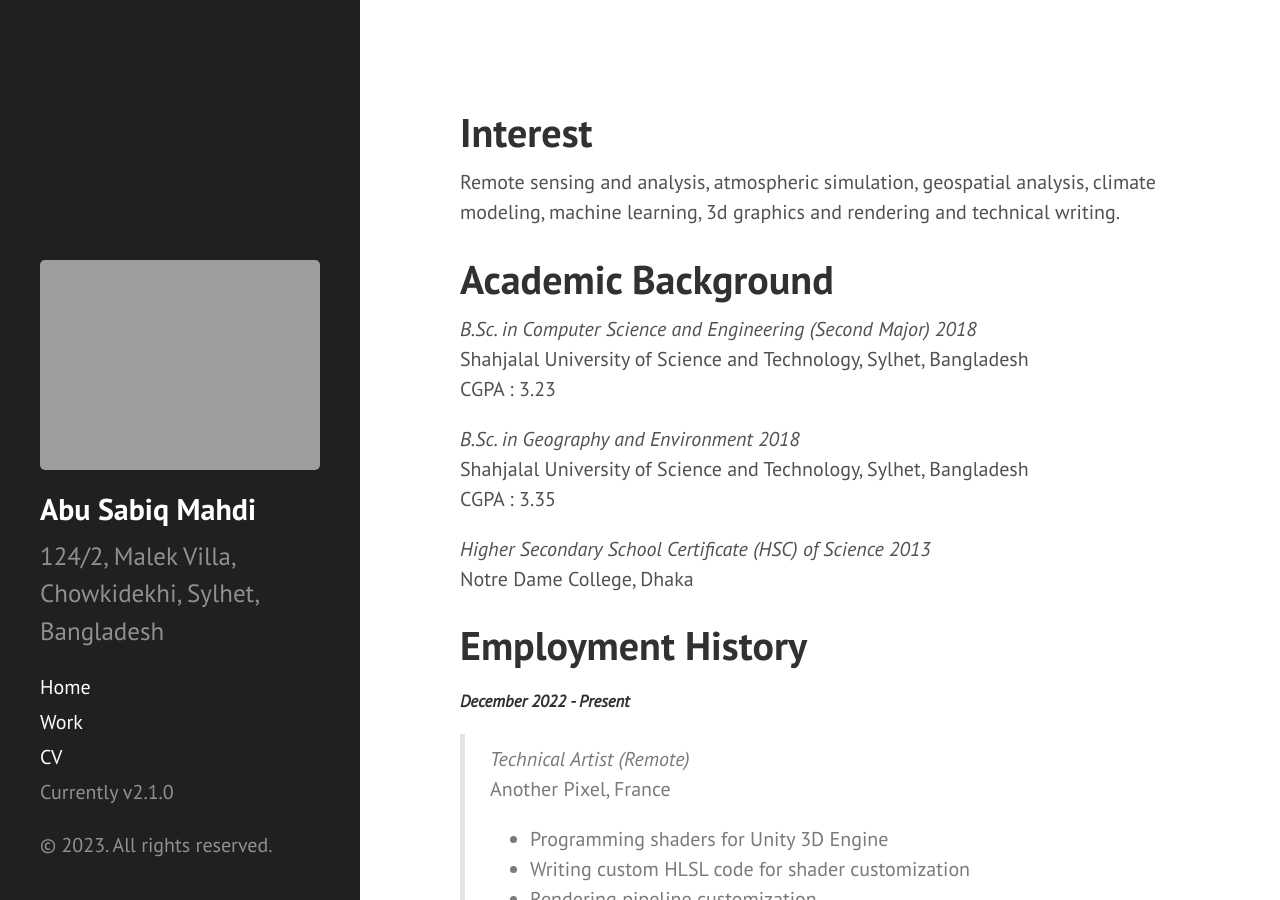
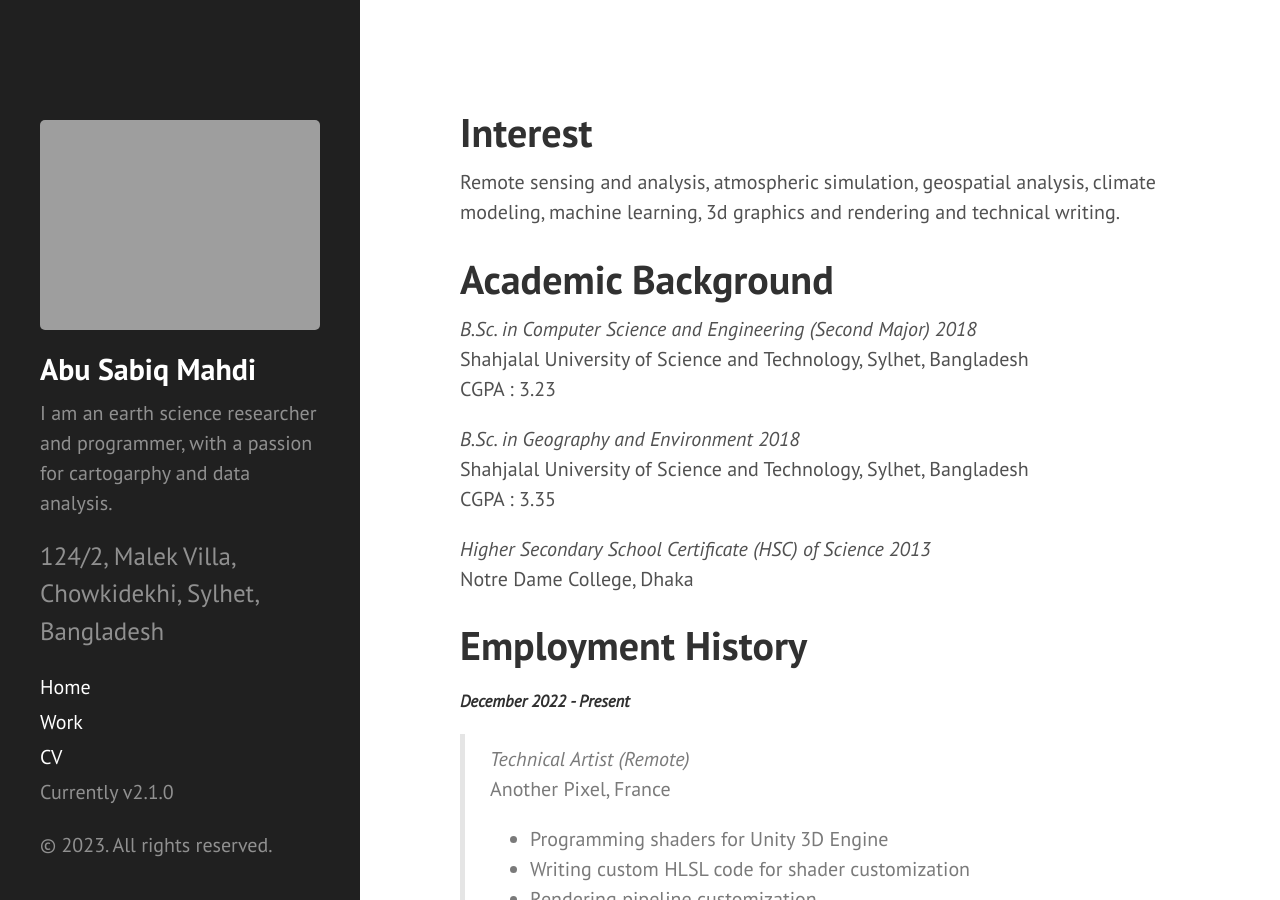
Before and after one commit to asmahdi/asmahdi.github.io, a Jekyll site: the page built from docs/index.md, in a window 1280 px wide and 900 px high. Built offline with Jekyll 4.4.1, drawn with Linux system fonts in a browser that asks for light colours.

Commit message:
update sidebar

```diff
--- a/docs/_includes/sidebar.html
+++ b/docs/_includes/sidebar.html
@@ -7,6 +7,7 @@
           {{ site.title }}
         </a>
       </h2>
+      <p> I am an earth science researcher and programmer, with a passion for cartogarphy and data analysis. </p>
       <p class="lead"> 124/2, Malek Villa, Chowkidekhi, Sylhet, Bangladesh </p>
     </div>
 
```
